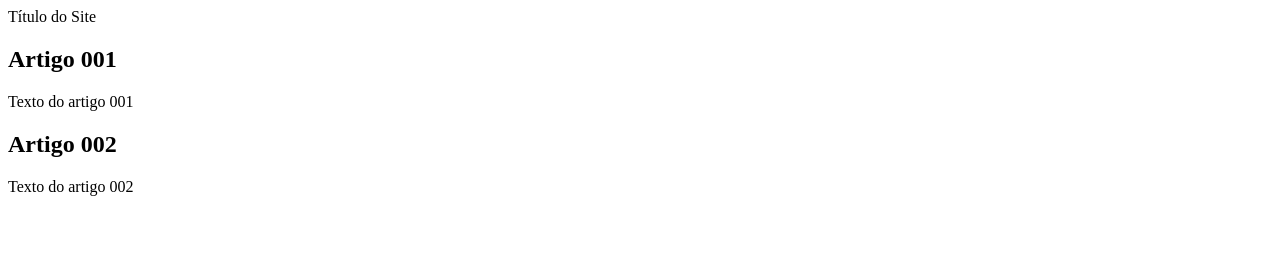
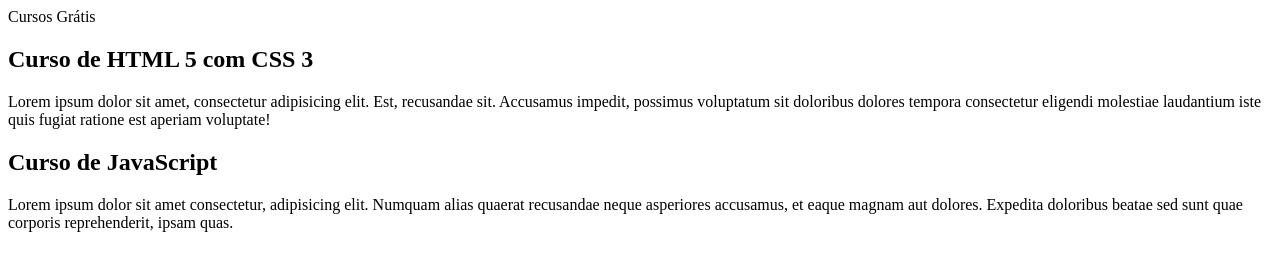
Before and after one commit to geektechnology/projeto-site, a plain HTML site: page index.html in a window 1280 px wide. Drawn offline with Linux system fonts and the light colour scheme.

Commit message:
Update index.html

```diff
--- a/index.html
+++ b/index.html
@@ -8,14 +8,14 @@
 </head>
 <body>
     <main>
-        <header>Título do Site</header>
+        <header>Cursos Grátis</header>
         <article>
-            <h2>Artigo 001</h2>
-            <p>Texto do artigo 001</p>
+            <h2>Curso de HTML 5 com CSS 3</h2>
+            <p>Lorem ipsum dolor sit amet, consectetur adipisicing elit. Est, recusandae sit. Accusamus impedit, possimus voluptatum sit doloribus dolores tempora consectetur eligendi molestiae laudantium iste quis fugiat ratione est aperiam voluptate!</p>
         </article>
         <article>
-            <h2>Artigo 002</h2>
-            <p>Texto do artigo 002</p>
+            <h2>Curso de JavaScript</h2>
+            <p>Lorem ipsum dolor sit amet consectetur, adipisicing elit. Numquam alias quaerat recusandae neque asperiores accusamus, et eaque magnam aut dolores. Expedita doloribus beatae sed sunt quae corporis reprehenderit, ipsam quas.</p>
         </article>
     </main>
 </body>
```
